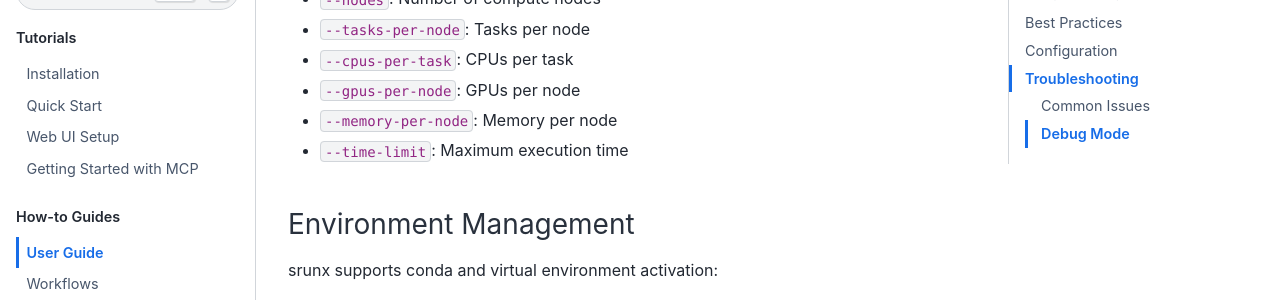
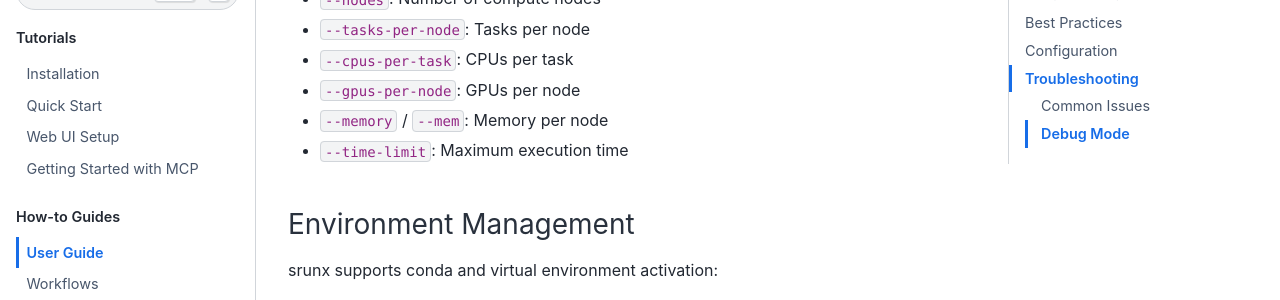
Before and after one commit to ksterx/srunx, a Sphinx documentation site: the page built from docs/how-to/user_guide.rst, in a window 1280 px wide and 900 px high, scrolled down 526 px. Shown: the part 150-450 px from the top of the window. Built offline with Sphinx 7.4.7 and the Sphinx Book theme 1.1.4, drawn with Linux system fonts in a browser that asks for light colours; some of the changed text lies outside the part shown.

Commit message:
docs: fix incorrect --memory-per-node CLI flag in documentation (#74)
The actual CLI flag is --memory (alias --mem), not --memory-per-node.
Fixed in quickstart.rst and user_guide.rst (3 occurrences).

Co-authored-by: Claude Opus 4.6 (1M context) <noreply@anthropic.com>

```diff
--- a/docs/how-to/user_guide.rst
+++ b/docs/how-to/user_guide.rst
@@ -25,7 +25,7 @@ srunx provides fine-grained control over resource allocation:
 - ``--tasks-per-node``: Tasks per node
 - ``--cpus-per-task``: CPUs per task
 - ``--gpus-per-node``: GPUs per node
-- ``--memory-per-node``: Memory per node
+- ``--memory`` / ``--mem``: Memory per node
 - ``--time-limit``: Maximum execution time
 
 Environment Management
@@ -168,7 +168,7 @@ With resource specification:
      --name "training_job" \
      --nodes 2 \
      --gpus-per-node 2 \
-     --memory-per-node "64GB" \
+     --memory "64GB" \
      --time-limit "8:00:00" \
      --conda ml_env
 
--- a/docs/tutorials/quickstart.rst
+++ b/docs/tutorials/quickstart.rst
@@ -22,7 +22,7 @@ Submit with conda environment:
 
 .. code-block:: bash
 
-   srunx submit python process.py --conda ml_env --memory-per-node 32GB
+   srunx submit python process.py --conda ml_env --memory 32GB
 
 Job Management
 --------------
```
